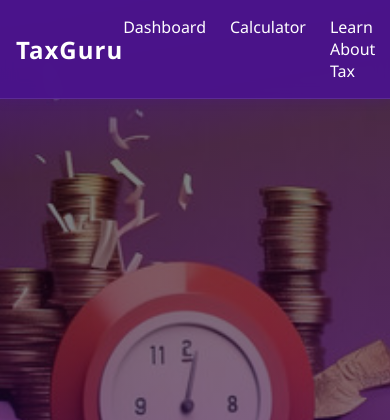
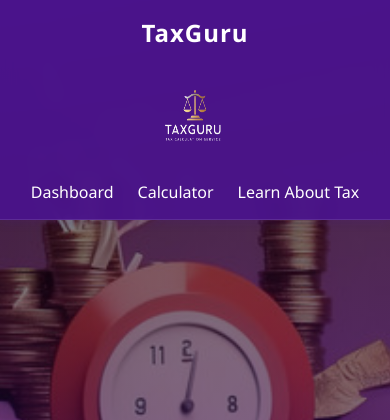
Before and after one commit to Tanishquppal220/Hackathon, a Flask app: page / in a window 390 px wide. Shown: the top 420 px of the page. Run offline with Flask 3, Linux system fonts and the light colour scheme.

Commit message:
navbar left

```diff
--- a/static/css/style.css
+++ b/static/css/style.css
@@ -35,29 +35,57 @@ nav {
     background: var(--nav-blend);
     backdrop-filter: blur(8px);
     border-bottom: 1px solid rgba(255, 255, 255, 0.1);
-    padding: 1rem 2rem;
+    /* padding: 1rem 2rem; */
+    position: fixed;
+    width: 100vw;
+    top: 0;
+    z-index: 100;
+    box-shadow: 0 2px 10px var(--shadow);
+}
+
+.nav-grid {
+    display: grid;
+    grid-template-columns: 1fr auto 1fr;
+    align-items: center;
+    gap: 2rem;
+    max-width: 1400px;
+    margin: 0 auto;
+}
+
+.title {
+    color: var(--text-light);
+    font-size: 1.5rem;
+    font-weight: bold;
+    letter-spacing: 1px;
+    padding-left: 2rem;
+    }
+
+    .logo {
+        display: flex;
+        align-items: center;
+        justify-content: center;
+    }
+
+    .logo img {
+        width: 140px;
+        height: 100px;
+        object-fit:fill;
+}
+
+.links {
     display: flex;
-    justify-content: space-between;
-    align-items: center;
-    box-shadow: 0 2px 10px var(--shadow);
-    position: fixed;
-    width: 100%;
-    top: 0;
-    transition: transform 0.3s ease;
-    z-index: 100;
+    justify-content: flex-end;
+    /* padding-right: 2rem; */
 }
 
 nav.hide {
     transform: translateY(-100%);
 }
 
-.logo {
-    color: var(--text-light);
-    font-size: 1.8rem;
-    font-weight: bold;
-    letter-spacing: 1px;
+.links {
+    display: flex;
+    align-items: center;
 }
-
 .links ul {
     display: flex;
     gap: 2.5rem;
@@ -83,7 +111,7 @@ nav.hide {
     transition: width 0.3s ease;
 }
 
-.links ul li a:hover::after {
+links ul li a:hover::after {
     width: 100%;
 }
 
@@ -196,6 +224,22 @@ nav.hide {
     .links ul {
         gap: 1.5rem;
     }
+.nav-grid {
+    grid-template-columns: 1fr;
+    gap: 1rem;
+}
+
+.title {
+    justify-self: center;
+    padding-left: 0;
+    text-align: center;
+}
+
+.links {
+    justify-self: center;
+    padding-right: 0;
+    justify-content: center;
+}
 }
 
 @media (max-width: 480px) {
--- a/templates/layout.html
+++ b/templates/layout.html
@@ -8,13 +8,18 @@
 </head>
 <body>
     <nav>
-        <div class="logo">TaxGuru</div>
+        <div class="nav-grid">
+            <div class="title">TaxGuru</div>
+            <div class="logo">
+                <img src="{{ url_for('static', filename='img/logo.png') }}" alt="TaxGuru Logo">
+            </div>
             <div class="links">
                 <ul>
                     <li><a href="/">Dashboard</a></li>
                     <li><a href="/calc">Calculator</a></li>
                     <li><a href="/learn">Learn About Tax</a></li>
                 </ul>
+            </div>
         </div>
     </nav>
     {% block main %}
```
Also changed, not shown: static/img/logo.png (added). Lines whose indentation alone changed are shown as unchanged.
